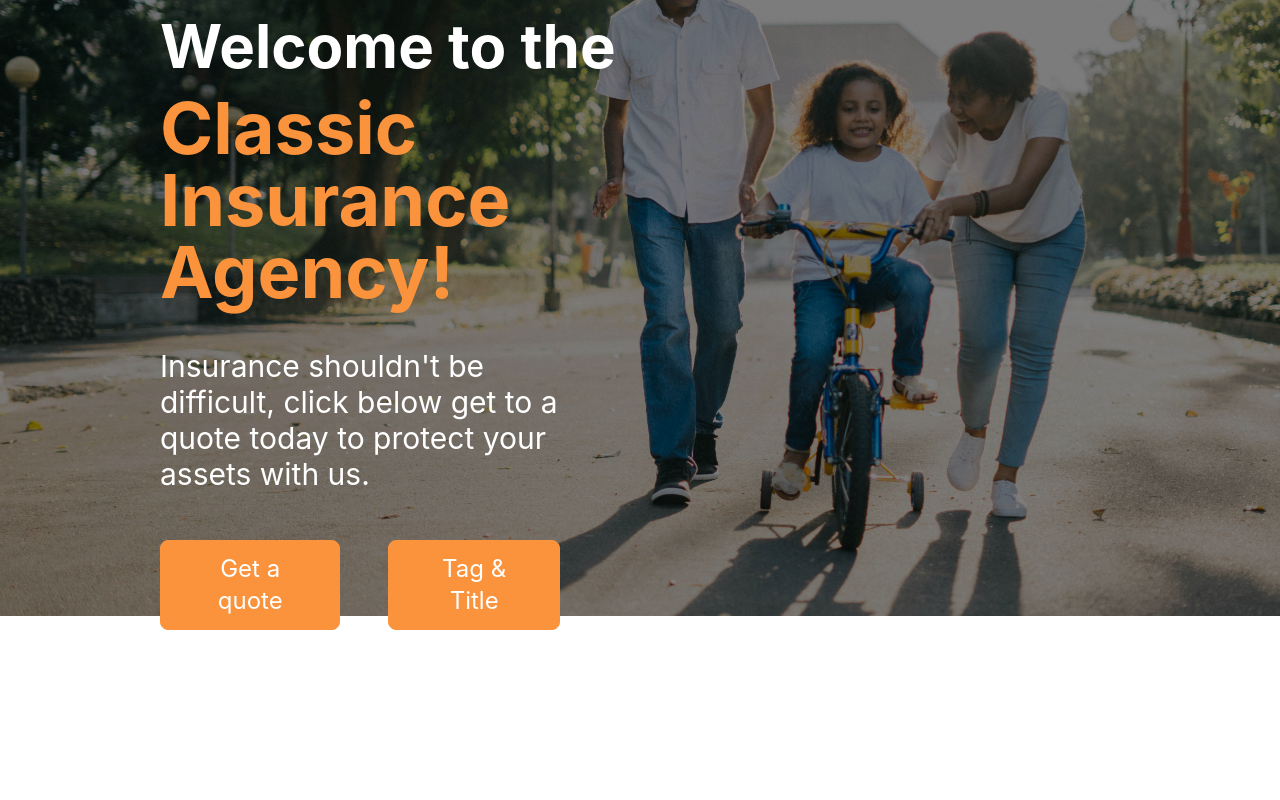
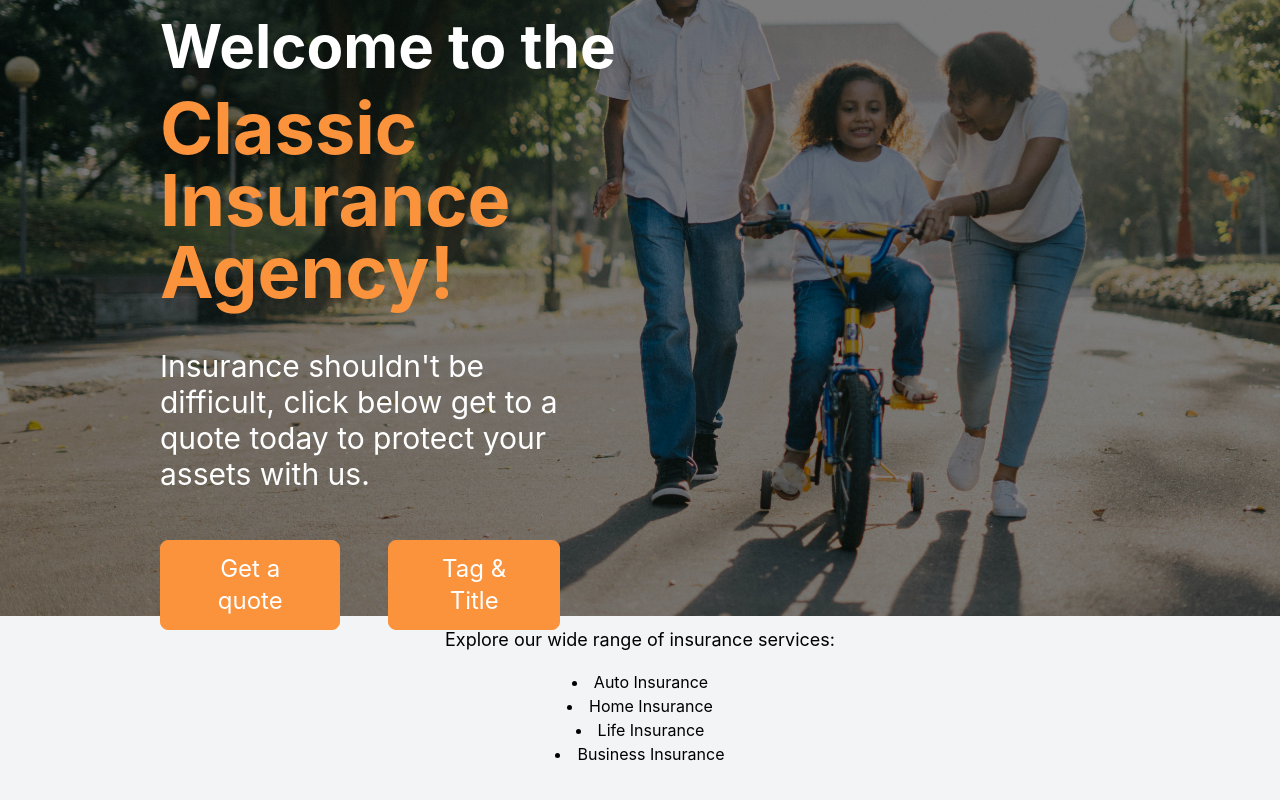
Before and after one commit to tajsharma/classic-insurance-proj, a React (Create React App) app in the folder insurance-frontend/: page / in a window 1280 px wide. Shown: the part 234-1034 px from the top of the page. Built offline with nearby package versions, Linux system fonts and the light colour scheme.

Commit message:
add services section and parent div

```diff
--- a/insurance-frontend/src/Components/LandingPage.tsx
+++ b/insurance-frontend/src/Components/LandingPage.tsx
@@ -3,6 +3,7 @@ import bgimage from '../Assets/family-matters.jpg'
 
 const LandingPage: React.FC = () => {
   return (
+    <div>
     <section style={{
       backgroundImage: `url(${bgimage})`,
       backgroundSize: 'cover',       // Ensures the image covers the entire div
@@ -26,6 +27,19 @@ const LandingPage: React.FC = () => {
 
     </section>
 
+    <section id="services" className="p-10 bg-gray-100">
+        <h2 className="text-3xl font-bold mb-6 text-center">Our Services</h2>
+        <p className="text-lg text-center mb-4">Explore our wide range of insurance services:</p>
+        <ul className="list-disc list-inside text-center">
+          <li>Auto Insurance</li>
+          <li>Home Insurance</li>
+          <li>Life Insurance</li>
+          <li>Business Insurance</li>
+        </ul>
+      </section>
+
+    </div>
+
   );
 };
 
```
